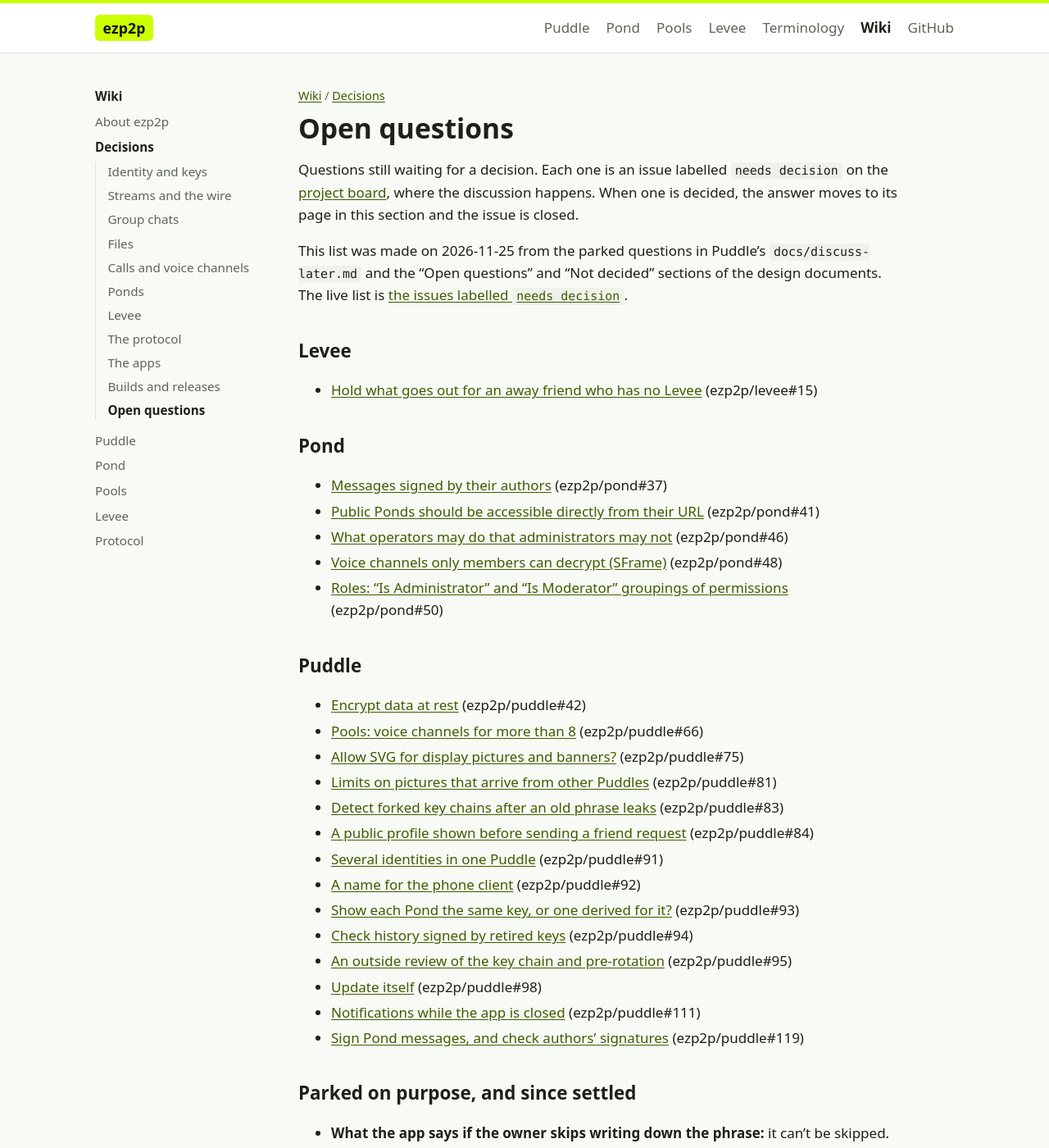
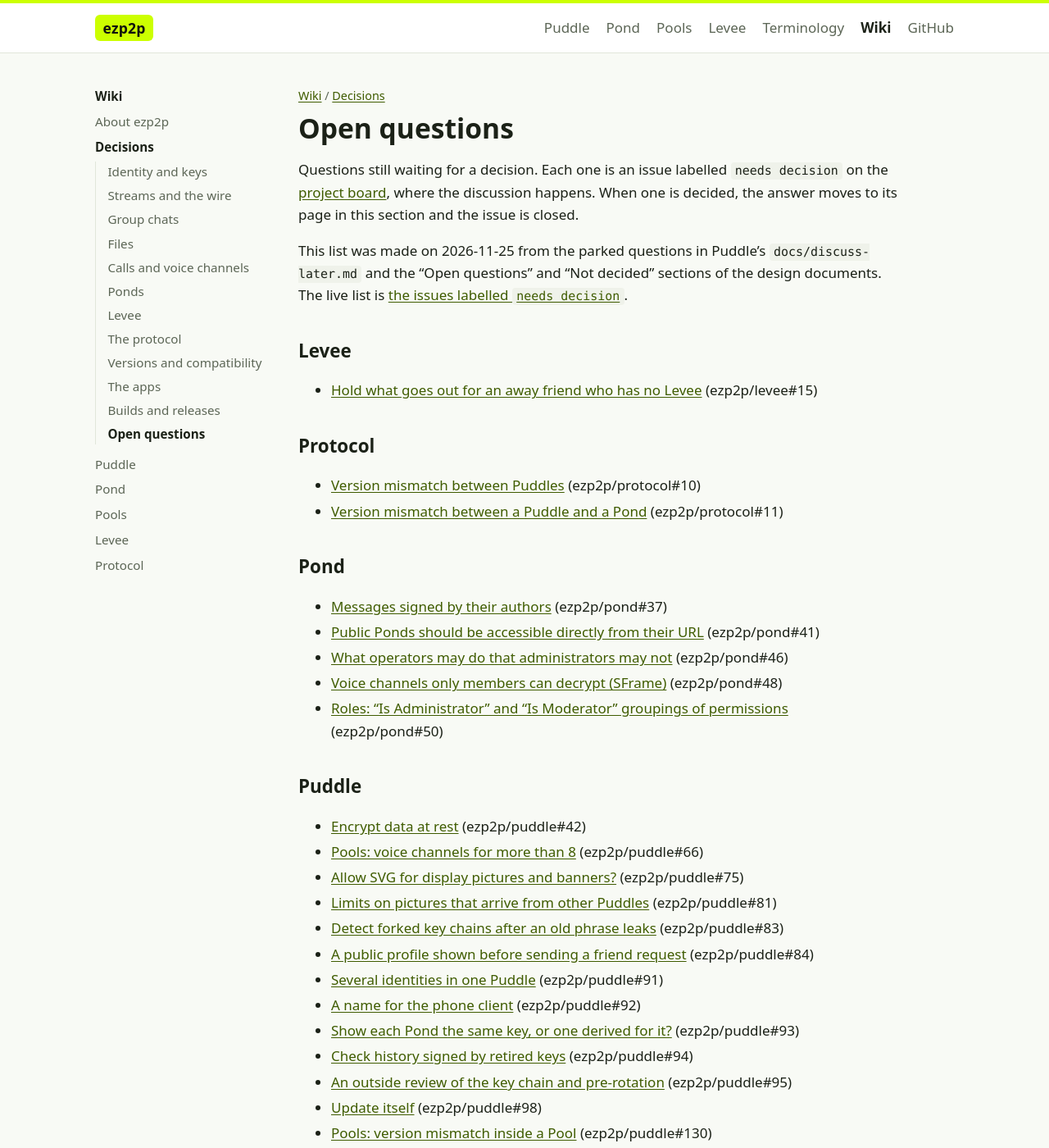
Before and after one commit to ezp2p/website, a Jekyll site: the page built from src/wiki/decisions/open-questions.md, in a window 1280 px wide and 1400 px high. Shown: the whole window at 82% size. Built offline with Jekyll 4.4.1, drawn with Linux system fonts in a browser that asks for light colours.

Commit message:
Decisions: versions and compatibility
What is decided about versioning (paths, additions only, Pond features, signed labels,
v1 in place until the first release), and the open questions on version mismatch between
Puddles, between a Puddle and a Pond, and inside a Pool (ezp2p/protocol#10, #11,
ezp2p/puddle#130).

Co-Authored-By: Claude Opus 5.5 <noreply@anthropic.com>

```diff
--- a/src/wiki/decisions/open-questions.md
+++ b/src/wiki/decisions/open-questions.md
@@ -15,6 +15,11 @@ questions" and "Not decided" sections of the design documents. The live list is
 ## Levee
 
 - [Hold what goes out for an away friend who has no Levee](https://github.com/ezp2p/levee/issues/15) (ezp2p/levee#15)
+
+## Protocol
+
+- [Version mismatch between Puddles](https://github.com/ezp2p/protocol/issues/10) (ezp2p/protocol#10)
+- [Version mismatch between a Puddle and a Pond](https://github.com/ezp2p/protocol/issues/11) (ezp2p/protocol#11)
 
 ## Pond
 
@@ -38,6 +43,7 @@ questions" and "Not decided" sections of the design documents. The live list is
 - [Check history signed by retired keys](https://github.com/ezp2p/puddle/issues/94) (ezp2p/puddle#94)
 - [An outside review of the key chain and pre-rotation](https://github.com/ezp2p/puddle/issues/95) (ezp2p/puddle#95)
 - [Update itself](https://github.com/ezp2p/puddle/issues/98) (ezp2p/puddle#98)
+- [Pools: version mismatch inside a Pool](https://github.com/ezp2p/puddle/issues/130) (ezp2p/puddle#130)
 - [Notifications while the app is closed](https://github.com/ezp2p/puddle/issues/111) (ezp2p/puddle#111)
 - [Sign Pond messages, and check authors' signatures](https://github.com/ezp2p/puddle/issues/119) (ezp2p/puddle#119)
 
```
Also changed, not shown: src/wiki/decisions/index.md (+1 -0 lines), src/wiki/decisions/versions.md (added, +50 -0 lines).
